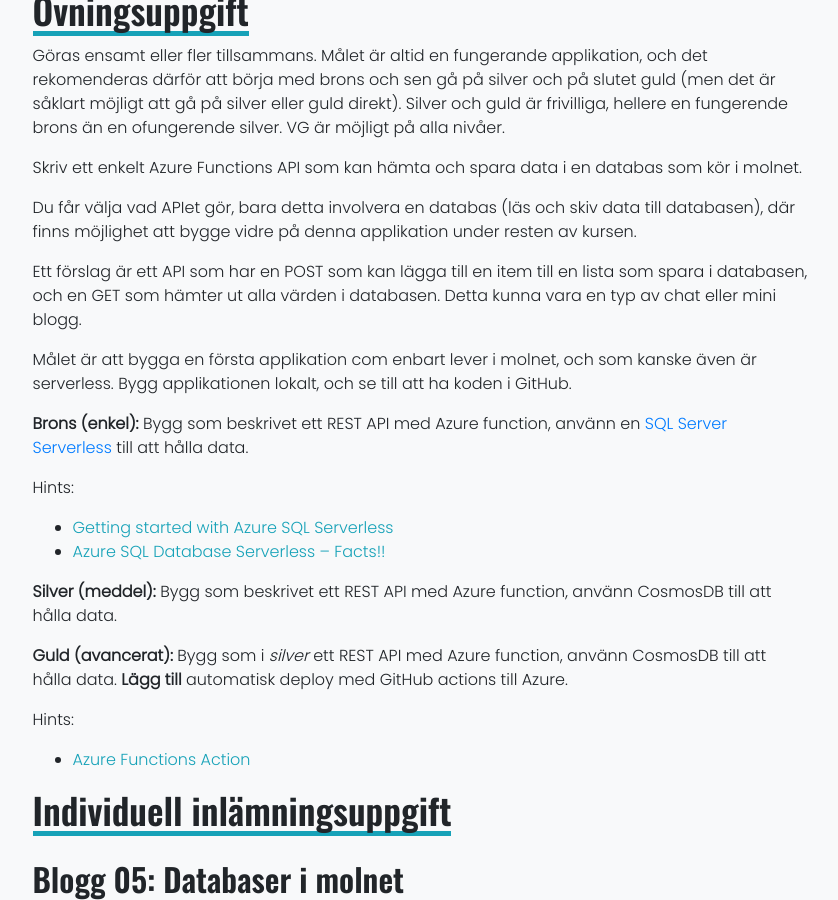
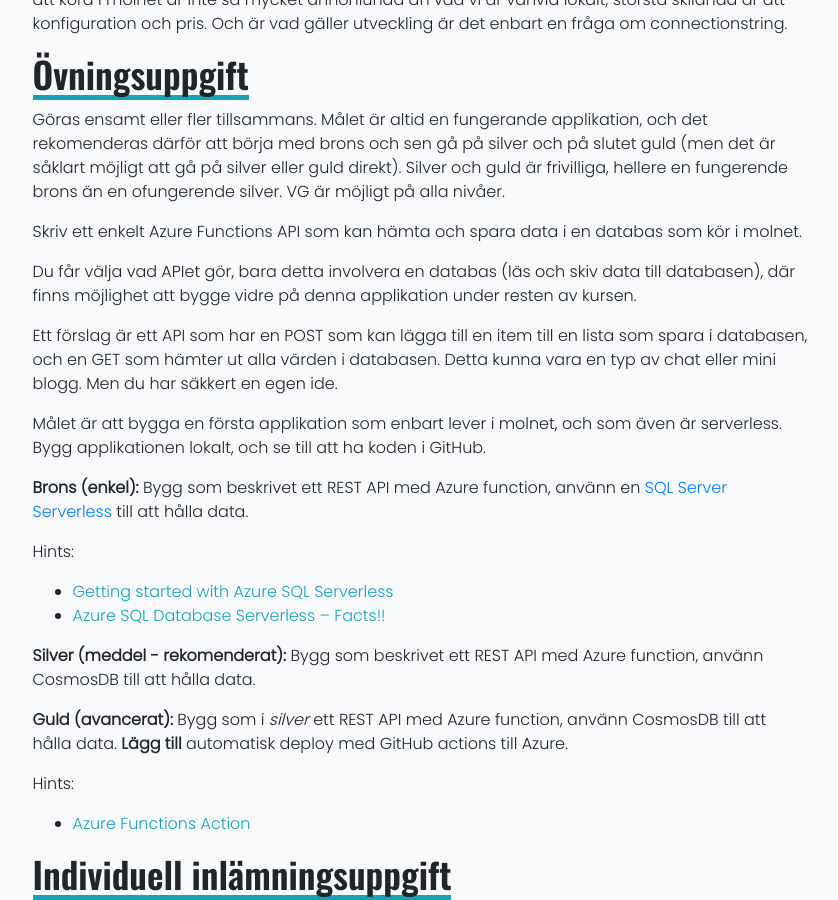
Before and after one commit to PGBSNH20/PGBSNH20-molnapplikationer, a Jekyll site: the page built from lectures/05-database.md, in a window 1280 px wide and 900 px high, scrolled down 2156 px. Shown: the whole window, without its empty margins (219-1057 px from the left). Built offline with Jekyll 4.4.1, drawn with Linux system fonts in a browser that asks for light colours; nearby versions of some CDN libraries; some of the changed text lies outside the part shown.

Commit message:
Minor fixes

```diff
--- a/lectures/05-database.md
+++ b/lectures/05-database.md
@@ -15,6 +15,8 @@ Oftast när vi bygger en applikation har vi ett behov att ha data på ett strukt
 
 ## Lektionslitteratur
 *Detta är material (artiklar, videoer, blogs, podcasts etc) som är den teoretiska bas för denna lektion, det antas att du har läst/set/lystnad detta innan lektionen starter.*
+
+Där finns till denna lektion inte så mycket matrial, men se till att göra dom indviduella övningsuppgifter.
 
 Estimerat samlat "läs"-tid för lektionslittertur är **{{site.data.lecture_databaser_i_molnet.contentTimeTotal.literatureTime}} min** (för den frivilliga fördjupningslitteratur gäller {{site.data.lecture_databaser_i_molnet.contentTimeTotal.optionalLiteratureTime}} min)
 
@@ -38,9 +40,9 @@ Skriv ett enkelt Azure Functions API som kan hämta och spara data i en databas
 
 Du får välja vad APIet gör, bara detta involvera en databas (läs och skiv data till databasen), där finns möjlighet att bygge vidre på denna applikation under resten av kursen.
 
-Ett förslag är ett API som har en POST som kan lägga till en item till en lista som spara i databasen, och en GET som hämter ut alla värden i databasen. Detta kunna vara en typ av chat eller mini blogg.
+Ett förslag är ett API som har en POST som kan lägga till en item till en lista som spara i databasen, och en GET som hämter ut alla värden i databasen. Detta kunna vara en typ av chat eller mini blogg. Men du har säkkert en egen ide.
 
-Målet är att bygga en första applikation com enbart lever i molnet, och som kanske även är serverless. Bygg applikationen lokalt, och se till att ha koden i GitHub.
+Målet är att bygga en första applikation som enbart lever i molnet, och som även är serverless. Bygg applikationen lokalt, och se till att ha koden i GitHub.
 
 **Brons (enkel):**
 Bygg som beskrivet ett REST API med Azure function, använn en [SQL Server Serverless](https://docs.microsoft.com/en-us/azure/azure-sql/database/serverless-tier-overview) till att hålla data.
@@ -49,7 +51,7 @@ Hints:
 * [Getting started with Azure SQL Serverless](https://laptrinhx.com/getting-started-with-azure-sql-serverless-2968233992/)
 * [Azure SQL Database Serverless – Facts!!](https://sqlworldwide.com/azure-sql-database-serverless-facts/)
 
-**Silver (meddel):**
+**Silver (meddel - rekomenderat):**
 Bygg som beskrivet ett REST API med Azure function, använn CosmosDB till att hålla data.
 
 **Guld (avancerat):**
```
